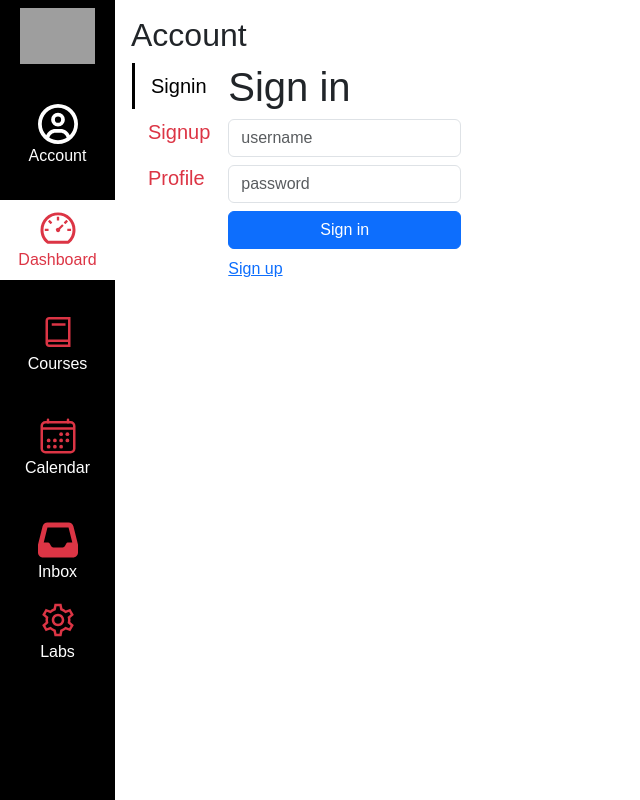
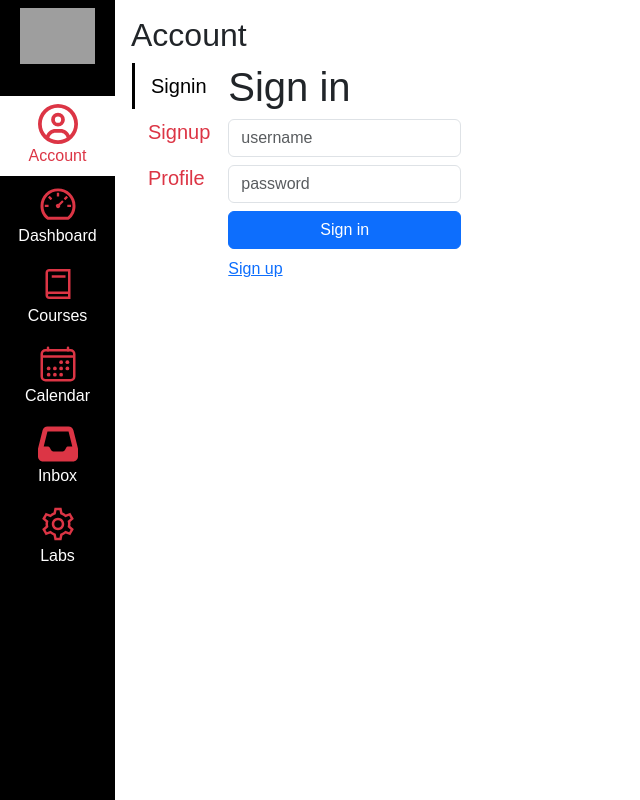
Before and after one commit to IbrahimaST/kambaz, a React (Vite) app: page /Lab3#/Kambaz/Account/Signin in a window 1280 px wide. Shown: the whole page, without its empty margins (0-640 px from the left). Built offline with nearby package versions, Linux system fonts and the light colour scheme; grey boxes are pictures that could not be loaded.

Commit message:
starting data-driven kambaz dev

```diff
--- a/src/Kambaz/Courses/index.tsx
+++ b/src/Kambaz/Courses/index.tsx
@@ -6,6 +6,7 @@ import Assignments from "./Assignments";
 import AssignmentEditor from "./Assignments/Editor";
 import { FaAlignJustify } from "react-icons/fa";
 import PeopleTable from "./People/Table";
+import "../styles.css";
 
 export default function Courses() {
   return (
--- /dev/null
+++ b/src/Kambaz/Database/courses.json
@@ -0,0 +1,3 @@
+let courses = [{
+
+}]
--- /dev/null
+++ b/src/Kambaz/Database/index.tsx
@@ -0,0 +1,3 @@
+import courses from "./courses.json";
+
+export { courses };
--- a/src/Kambaz/Navigation.tsx
+++ b/src/Kambaz/Navigation.tsx
@@ -1,4 +1,4 @@
-import { Link } from "react-router-dom";
+import { Link, useLocation } from "react-router-dom";
 import { AiOutlineDashboard } from "react-icons/ai";
 import { IoCalendarOutline } from "react-icons/io5";
 import { LiaBookSolid, LiaCogSolid } from "react-icons/lia";
@@ -6,6 +6,15 @@ import { FaInbox, FaRegCircleUser } from "react-icons/fa6";
 import { ListGroup } from "react-bootstrap";
 
 export default function KambazNavigation() {
+  const { pathname } = useLocation();
+  const links = [
+    { label: "Dashboard", path: "/Kambaz/Dashboard", icon: AiOutlineDashboard },
+    { label: "Courses", path: "/Kambaz/Dashboard", icon: LiaBookSolid },
+    { label: "Calendar", path: "/Kambaz/Calendar", icon: IoCalendarOutline },
+    { label: "Inbox", path: "/Kambaz/Inbox", icon: FaInbox },
+    { label: "Labs", path: "/Labs", icon: LiaCogSolid },
+  ];
+
   return (
     <ListGroup
       id="wd-kambaz-navigation"
@@ -24,67 +33,40 @@ export default function KambazNavigation() {
       </ListGroup.Item>
       <br />
       <ListGroup.Item
+        as={Link}
         to="/Kambaz/Account"
-        as={Link}
-        className="text-center border-0 bg-black text-white"
+        className={`text-center border-0 bg-black
+            ${
+              pathname.includes("Account")
+                ? "bg-white text-danger"
+                : "bg-black text-white"
+            }`}
       >
-        <FaRegCircleUser className="fs-1 text text-white" />
+        <FaRegCircleUser
+          className={`fs-1 ${
+            pathname.includes("Account") ? "text-danger" : "text-white"
+          }`}
+        />
         <br />
-        Account{" "}
+        Account
       </ListGroup.Item>
-      <br />
-      <ListGroup.Item
-        to="/Kambaz/Dashboard"
-        as={Link}
-        className="text-center border-0 bg-white text-danger"
-      >
-        <AiOutlineDashboard className="fs-1 text-danger" />
-        <br />
-        Dashboard{" "}
-      </ListGroup.Item>
-      <br />
-      <ListGroup.Item
-        to="/Kambaz/Dashboard"
-        as={Link}
-        className="text-white
-                  bg-black text-center border-0"
-      >
-        <LiaBookSolid className="fs-1 text-danger" />
-        <br />
-        Courses{" "}
-      </ListGroup.Item>
-      <br />
-
-      <ListGroup.Item
-        to="/Kambaz/Calendar"
-        as={Link}
-        className="text-white bg-black text-center border-0"
-      >
-        <IoCalendarOutline className="fs-1 text-danger" />
-        <br />
-        Calendar
-      </ListGroup.Item>
-      <br />
-
-      <ListGroup.Item
-        to="/Kambaz/Inbox"
-        as={Link}
-        className="text-white bg-black text-center border-0"
-      >
-        <FaInbox className="fs-1 text-danger" />
-        <br />
-        Inbox
-      </ListGroup.Item>
-
-      <ListGroup.Item
-        to="/Labs"
-        as={Link}
-        className="text-white bg-black text-center border-0"
-      >
-        <LiaCogSolid className="fs-1 text-danger" />
-        <br />
-        Labs
-      </ListGroup.Item>
+      {links.map((link) => (
+        <ListGroup.Item
+          key={link.path}
+          as={Link}
+          to={link.path}
+          className={`bg-black text-center border-0
+              ${
+                pathname.includes(link.label)
+                  ? "text-danger bg-white"
+                  : "text-white bg-black"
+              }`}
+        >
+          {link.icon({ className: "fs-1 text-danger" })}
+          <br />
+          {link.label}
+        </ListGroup.Item>
+      ))}
     </ListGroup>
   );
 }
--- a/src/Kambaz/index.tsx
+++ b/src/Kambaz/index.tsx
@@ -15,6 +15,8 @@ export default function Kambaz() {
           <Route path="/Account/*" element={<Account />} />
           <Route path="/Dashboard" element={<Dashboard />} />
           <Route path="/Courses/:courseId/*" element={<Courses />} />{" "}
+          <Route path="/Calendar" element={<h1>Calendar</h1>} />
+          <Route path="/Inbox" element={<h1>Inbox</h1>} />
         </Routes>
       </div>
     </div>
```
